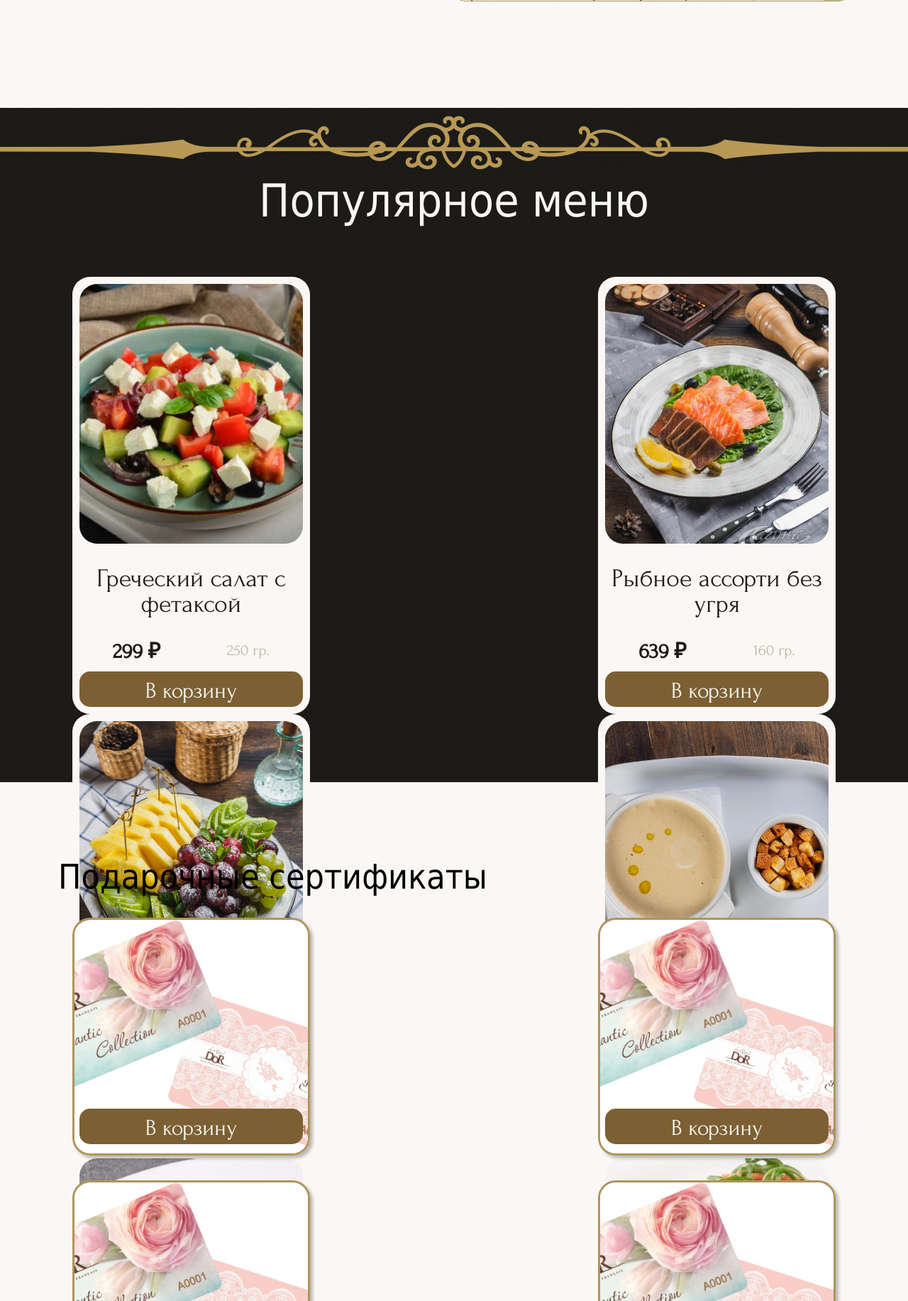
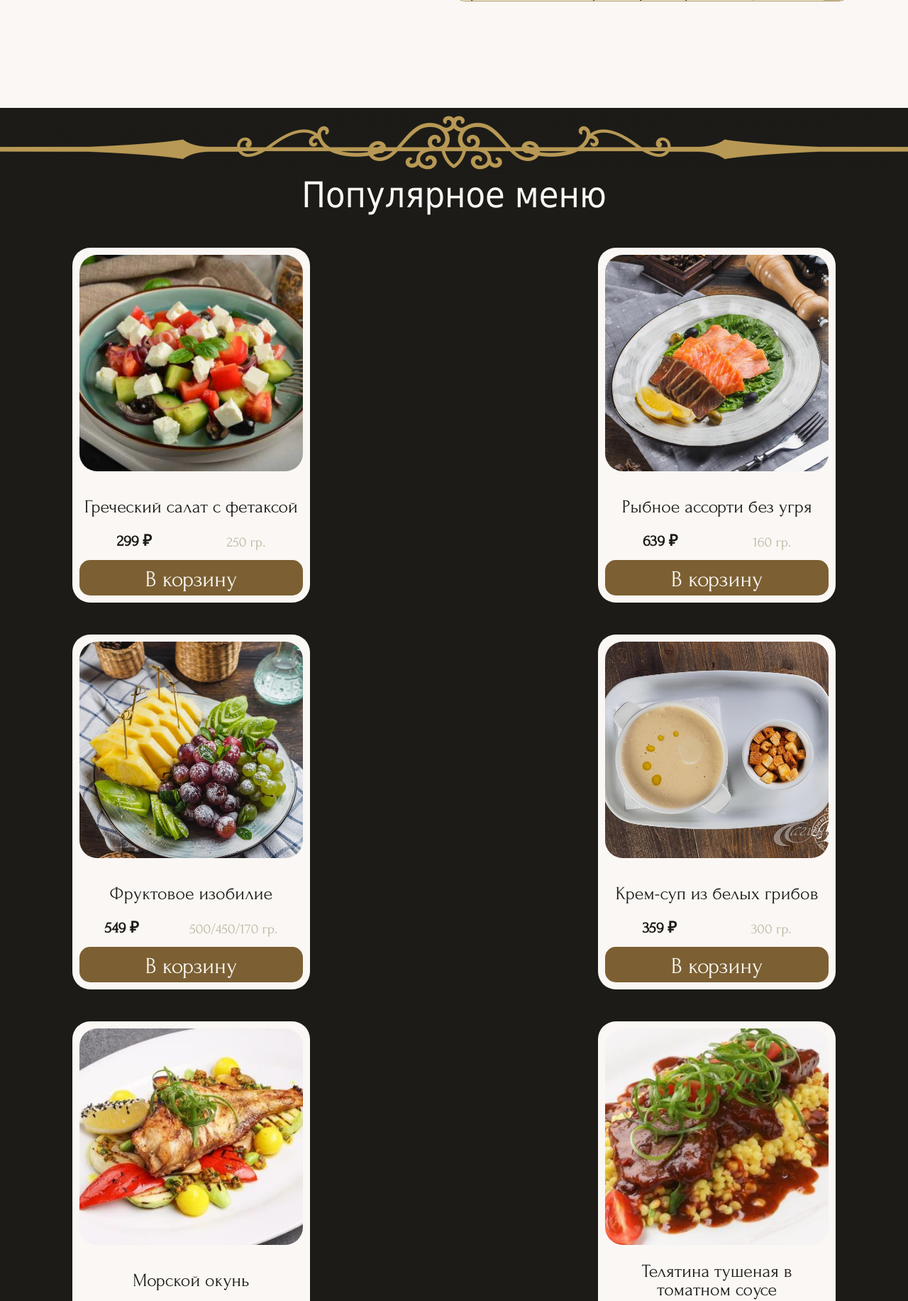
Before and after one commit to Aki356/htdocs, a PHP site: page / in a window 1280 px wide. Shown: the part 1366-3199 px from the top of the page at 71% size. Run offline with PHP 8.4, Linux system fonts and the light colour scheme; data comes from the database, SQL or seed files in the repository; data that the repository does not hold is empty; some libraries are stand-ins or nearby versions.

Commit message:
поменяла главную страницу и добавила функцию увеличения картинки

```diff
--- a/css/styles.css
+++ b/css/styles.css
@@ -148,13 +185,14 @@ body{
     margin-top: 100px;
 }
 .item-info{
-    height: 230px;
+    height: 160px;
+    margin-top: 15px;
     display: flex;
     flex-direction: column;
     justify-content: space-between;
 }
-.item-info h3{
-    margin: auto;
+.item-name{
+    margin: auto auto;
 }
 
 .add-korz .calc-count{
@@ -458,7 +496,7 @@ header{
 }
 .popular{
     width: 100%;
-    height: 950px;/*в блоках высоту ставить нельзя*/
+    /*height: 950px;в блоках высоту ставить нельзя*/
     background-color: #1C1B17;
 }
 .popular__top{
@@ -471,7 +509,7 @@ header{
 }
 .popular .title h2{
     font-family: Tahoma;
-    font-size: 64px;
+    font-size: 50px;
     text-align: center;
     color: #FAF7F4;
     font-style: normal;
@@ -479,7 +517,7 @@ header{
     line-height: normal;
 }
 .popular__items{
-    padding-top: 70px;
+    margin-top: 45px;
     display: flex;
     justify-content: space-between;
     flex-wrap: wrap;
@@ -491,11 +529,12 @@ header{
     border-radius: 25px;
     margin-right: 20px;
     margin-left: 20px;
+    margin-bottom: 45px;
 }
 .popular__item > .item-photo img{
     width: 100%;
     border-radius: 25px;
-    height: 366px;
+    height: 305px;
     object-fit: cover;
 }
 .popular__item > .item-info{
@@ -503,11 +542,11 @@ header{
     flex-direction: column;
     justify-content: space-between;
 }
-.popular__item > .item-info h3{
+.popular__item > .item-info > .item-name h3{
 
     font-family: Forum;
     color: #1C1B17;
-    font-size: 36px;
+    font-size: 26px;
     text-align: center;
     line-height: 1;
 }
@@ -517,13 +556,13 @@ header{
     padding-bottom: 10px;
 }
 .popular__item .price-weight h4{
-    font-size: 30px;
+    font-size: 22px;
     font-weight: bold;
     color: #1C1B17;
 }
 .popular__item .price-weight p{
     color: #bdb4a0;
-    font-size: 22px;
+    font-size: 20px;
 }
 .popular__calc{
     display: flex;
--- a/index.php
+++ b/index.php
@@ -118,7 +118,8 @@ if (!empty($_POST))
                             <img src={$result['photo_product']} >
                             </div>
                             <div class='item-info'>
-                            <h3>{$result['name_product']}</h3>
+                            <div class='item-name'>
+                            <h3>{$result['name_product']}</h3></div>
                             <div>
                             <div class='price-weight'>
                                 <h4>{$result['price_product']} ₽</h4>
@@ -296,22 +297,7 @@ if (!empty($_POST))
                     </div>
                     <div class="gift__items">
                         <div class="gift__item">
-                            <img src="images/gift.jpg" alt="">
-                        </div>
-                        <div class="gift__item">
-                            <img src="images/gift.jpg" alt="">
-                        </div>
-                        <div class="gift__item">
-                            <img src="images/gift.jpg" alt="">
-                        </div>
-                        <div class="gift__item">
-                            <img src="images/gift.jpg" alt="">
-                        </div>
-                        <div class="gift__item">
-                            <img src="images/gift.jpg" alt="">
-                        </div>
-                        <div class="gift__item">
-                            <img src="images/gift.jpg" alt="">
+                            <img src="images/gift.jpg" onclick="displayModal(this);" alt="Ресторан La Rose DOR">
                         </div>
                     </div>
                 </div>
--- a/js/js.js
+++ b/js/js.js
@@ -6,7 +6,7 @@ $('.popular__items').slick({
     autoplaySpeed: 2000,
   });
 
-  $('.gift__items').slick({
+  $('.main-hall__items').slick({
     slidesToShow: 3,
     slidesToScroll: 1,
     autoplay: false,
--- a/template/footer.php
+++ b/template/footer.php
@@ -1,4 +1,10 @@
-
+<!-- Модальное окно -->
+<div id="modal" class="modal" onclick="hideModal();">
+      <span class="close">&times;</span>
+      <div class="modal-content">
+        <img id="modal-image">
+      </div>
+    </div>
 <footer>
         <div class="bottom">
             <div class="footer__logo">
@@ -23,6 +29,26 @@
     <script src="js/main.js"> </script>
     <script src="js/js.js"></script>
     <script>
+        // Получаем элементы модального окна и изображения
+        const modal = document.getElementById("modal");
+        const modalImage = document.getElementById("modal-image");
+
+        // Отображаем модальное окно и устанавливаем источник изображения
+        function displayModal(img)
+        {
+            modal.style.display = "block";
+            modalImage.src = img.src;
+        }
+
+        // Скрываем содержимое модального окна, если пользователь кликнул вне его
+        function hideModal()
+        {
+            if (event.target == modal) {
+                modal.style.display = "none";
+            }
+        }
+    </script>
+    <script>
         $('.mask-phone').mask('+7 (999) 999-99-99');
     </script>
 </body>
--- a/template/nav.php
+++ b/template/nav.php
@@ -23,7 +23,7 @@ if(!empty($_SESSION['photo'])){
 else{
     $photo_user = "images/account.png";
 }
-$panel_a = '';
+//$panel_a = '';
 
 ?>
 <div class="mob-btn">
```
Also changed, not shown: other parts of css/styles.css (+61 -10 lines), other parts of index.php (+24 -9 lines), images/event2.jpg, images/main-hall1.jpg, images/main-hall2.jpg, images/main-hall3.jpg, images/main-hall4.jpg (added), images/main-hall5.jpg (added), images/main-hall6.jpg (added), images/main-hall7.jpg (added), images/main-hall8.jpg (added).
